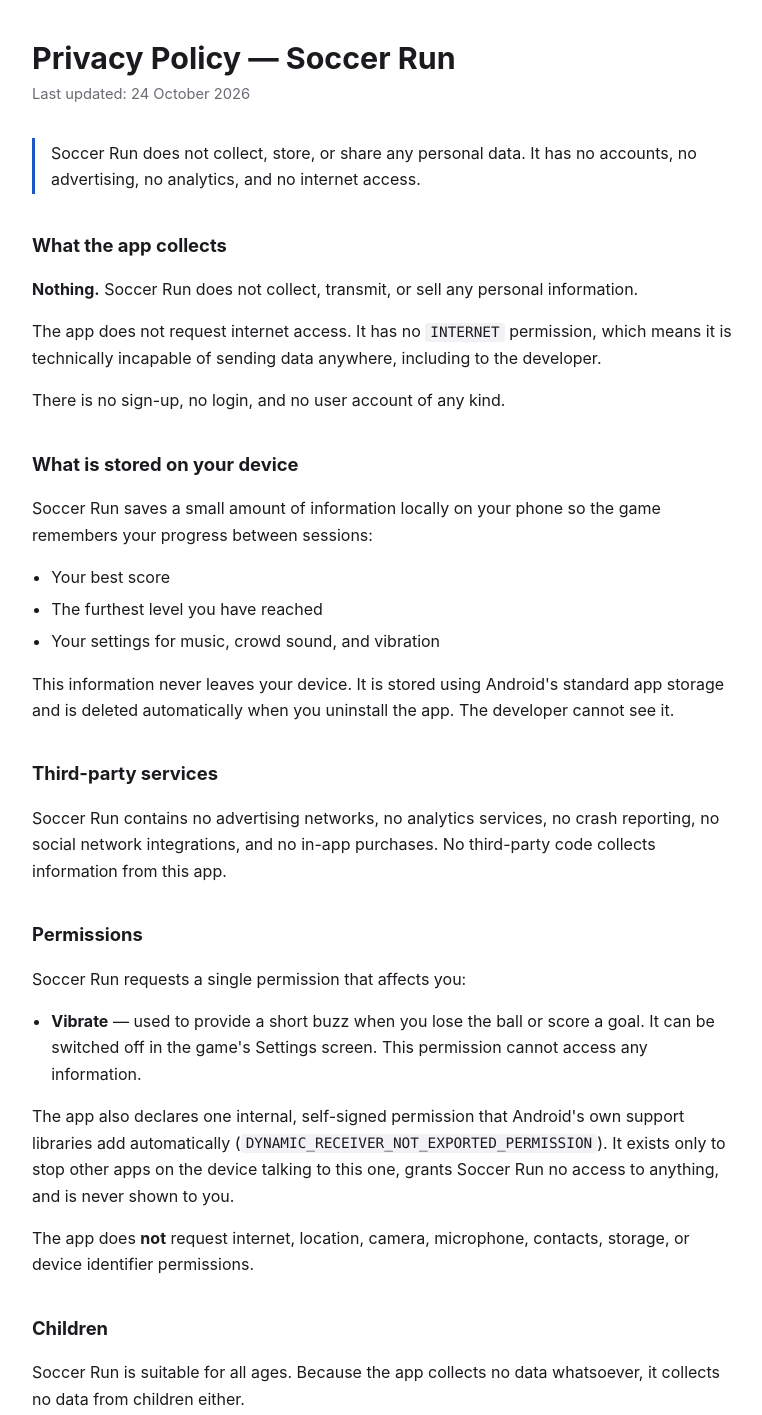
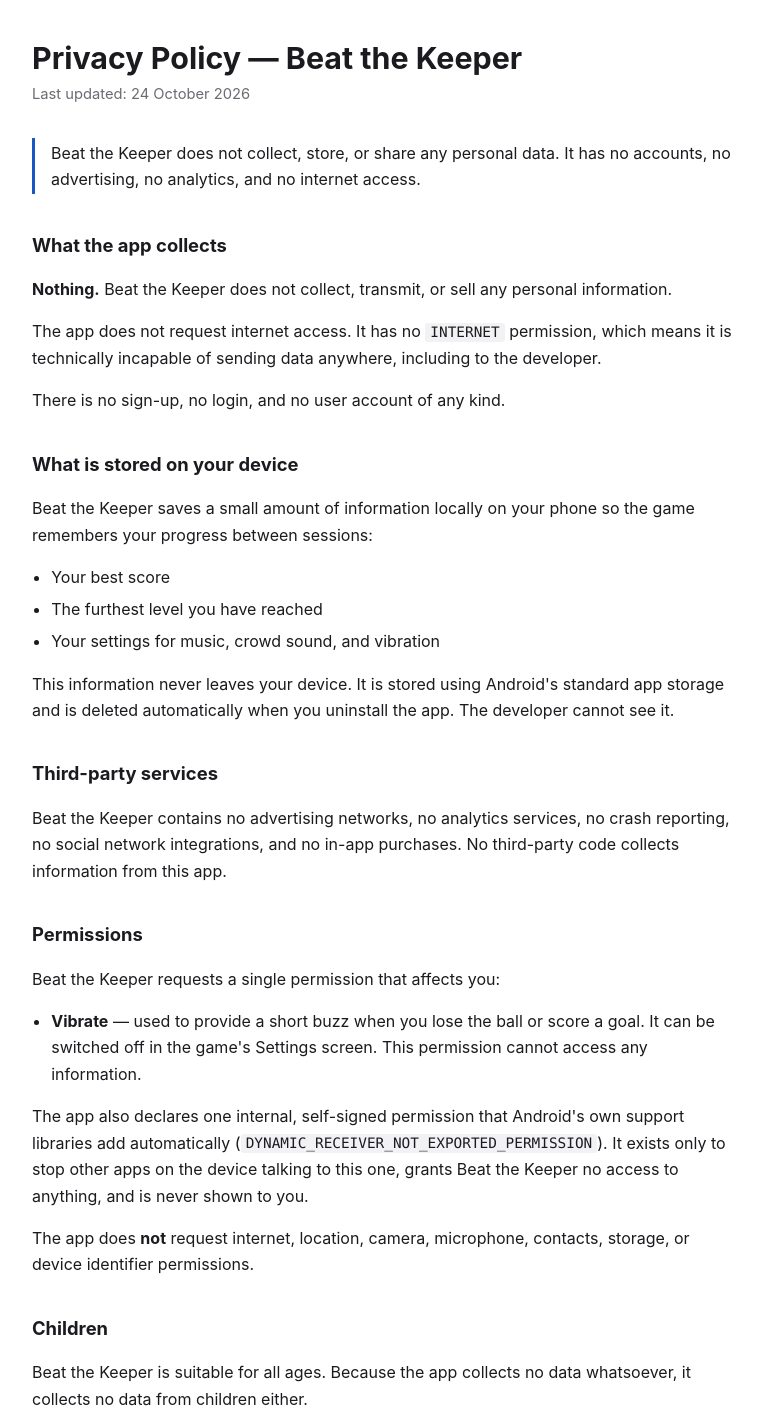
Before and after one commit to gmerken/soccerrun-privacy, a plain HTML site: page index.html in a window 1280 px wide. Shown: the top 1415 px of the page, without its empty margins (256-1018 px from the left). Drawn offline with Linux system fonts and the light colour scheme.

Commit message:
Add files via upload

```diff
--- a/index.html
+++ b/index.html
@@ -3,7 +3,7 @@
 <head>
 <meta charset="utf-8">
 <meta name="viewport" content="width=device-width, initial-scale=1">
-<title>Privacy Policy — Soccer Run</title>
+<title>Privacy Policy — Beat the Keeper</title>
 <style>
   :root { color-scheme: light dark; }
   body {
@@ -42,17 +42,17 @@
 </head>
 <body>
 
-<h1>Privacy Policy — Soccer Run</h1>
+<h1>Privacy Policy — Beat the Keeper</h1>
 <p class="updated">Last updated: 24 October 2026</p>
 
 <p class="lede">
-  Soccer Run does not collect, store, or share any personal data. It has no accounts, no
+  Beat the Keeper does not collect, store, or share any personal data. It has no accounts, no
   advertising, no analytics, and no internet access.
 </p>
 
 <h2>What the app collects</h2>
 <p>
-  <strong>Nothing.</strong> Soccer Run does not collect, transmit, or sell any personal
+  <strong>Nothing.</strong> Beat the Keeper does not collect, transmit, or sell any personal
   information.
 </p>
 <p>
@@ -63,7 +63,7 @@
 
 <h2>What is stored on your device</h2>
 <p>
-  Soccer Run saves a small amount of information locally on your phone so the game remembers
+  Beat the Keeper saves a small amount of information locally on your phone so the game remembers
   your progress between sessions:
 </p>
 <ul>
@@ -78,13 +78,13 @@
 
 <h2>Third-party services</h2>
 <p>
-  Soccer Run contains no advertising networks, no analytics services, no crash reporting, no
+  Beat the Keeper contains no advertising networks, no analytics services, no crash reporting, no
   social network integrations, and no in-app purchases. No third-party code collects
   information from this app.
 </p>
 
 <h2>Permissions</h2>
-<p>Soccer Run requests a single permission that affects you:</p>
+<p>Beat the Keeper requests a single permission that affects you:</p>
 <ul>
   <li>
     <strong>Vibrate</strong> — used to provide a short buzz when you lose the ball or score a
@@ -95,7 +95,7 @@
 <p>
   The app also declares one internal, self-signed permission that Android's own support
   libraries add automatically (<code>DYNAMIC_RECEIVER_NOT_EXPORTED_PERMISSION</code>). It exists
-  only to stop other apps on the device talking to this one, grants Soccer Run no access to
+  only to stop other apps on the device talking to this one, grants Beat the Keeper no access to
   anything, and is never shown to you.
 </p>
 <p>
@@ -105,7 +105,7 @@
 
 <h2>Children</h2>
 <p>
-  Soccer Run is suitable for all ages. Because the app collects no data whatsoever, it collects
+  Beat the Keeper is suitable for all ages. Because the app collects no data whatsoever, it collects
   no data from children either.
 </p>
 
@@ -122,7 +122,7 @@
   <a href="mailto:soccerrun.dev@gmail.com">soccerrun.dev@gmail.com</a>.
 </p>
 
-<footer>Soccer Run — privacy policy</footer>
+<footer>Beat the Keeper — privacy policy</footer>
 
 </body>
 </html>
```
